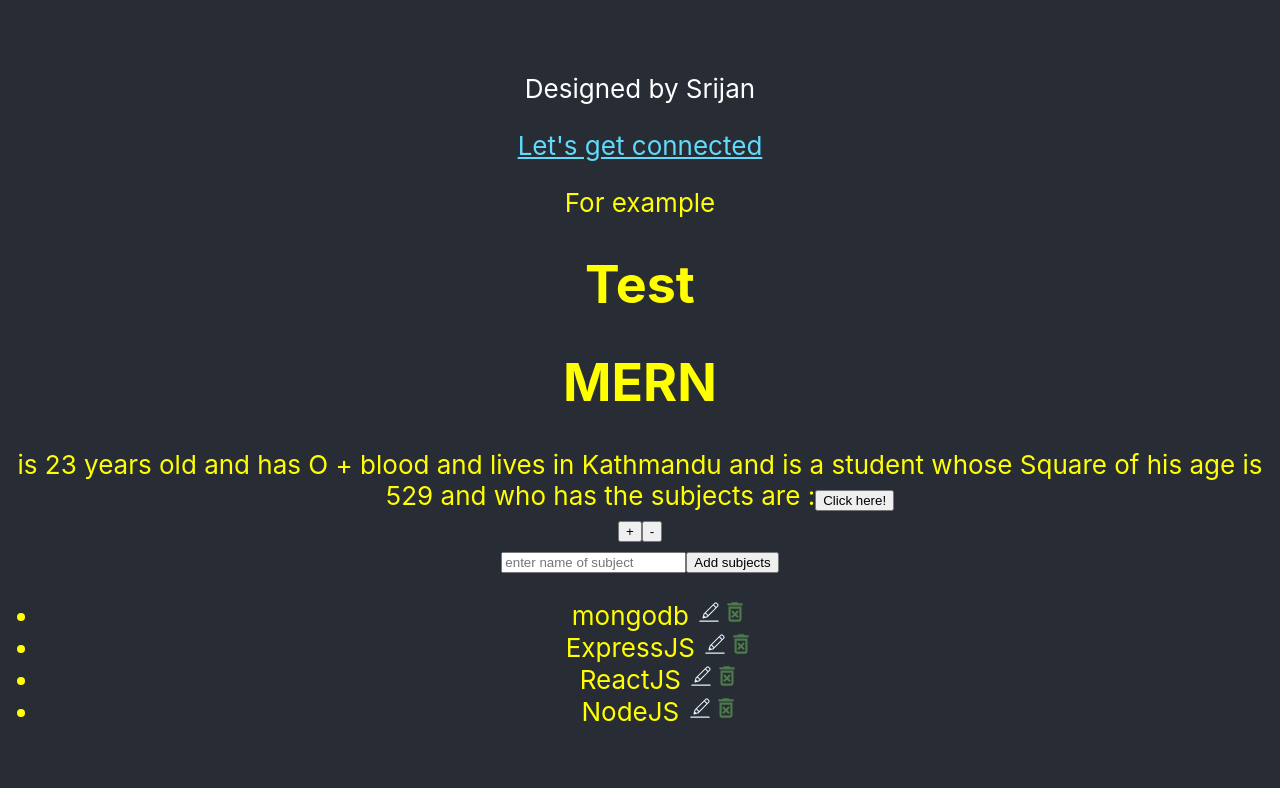
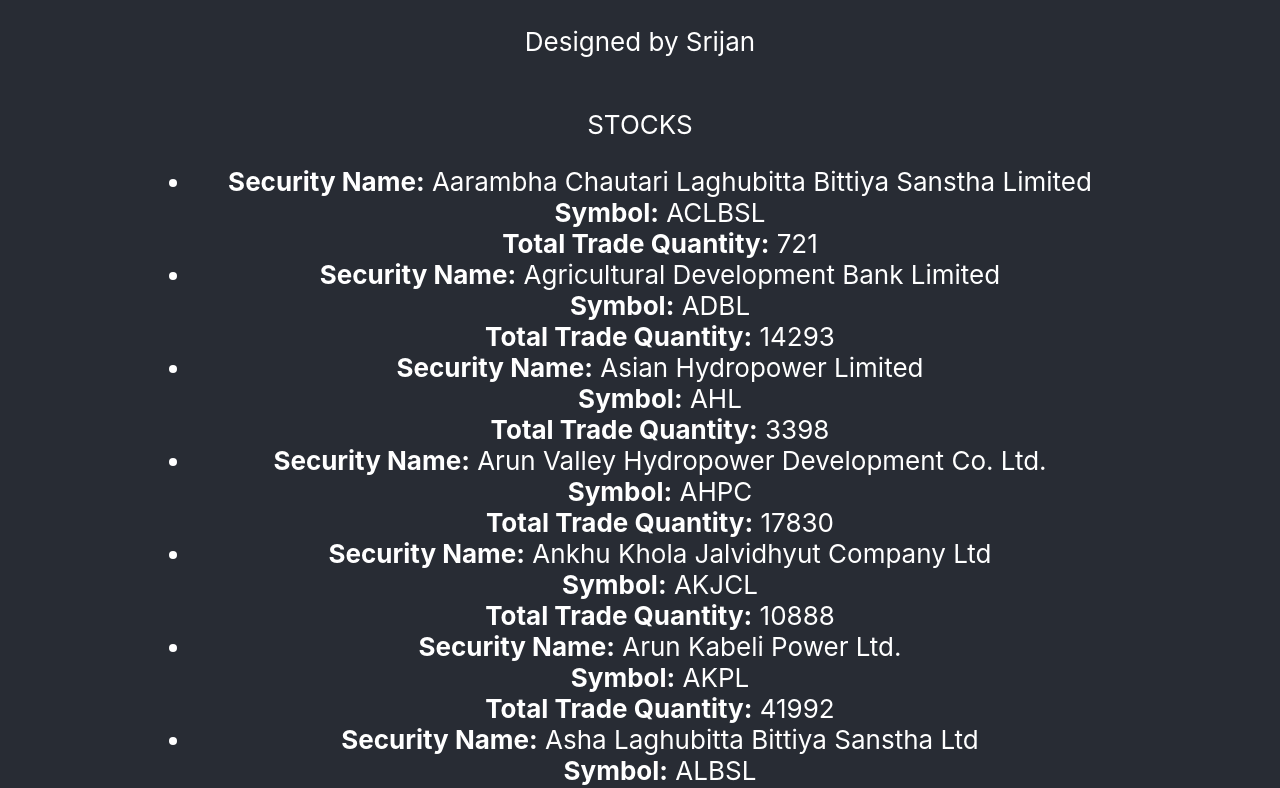
Before and after one commit to srijankarki07/MERN, a React (Create React App) app in the folder react/sri/: page / in a window 1280 px wide. Shown: the top 788 px of the page. Built offline with nearby package versions, Linux system fonts and the light colour scheme.

Commit message:
Adding new component

```diff
--- a/react/sri/src/App.js
+++ b/react/sri/src/App.js
@@ -1,5 +1,6 @@
 import "./App.css";
 import FirstComponent from "./FirstComponent";
+import NepseStocks from "./NepseStocks";
 
 function App() {
   return (
@@ -11,10 +12,8 @@ function App() {
           href="https://reactjs.org"
           target="_blank"
           rel="noopener noreferrer"
-        >
-          Let's get connected
-        </a>
-        <FirstComponent
+        ></a>
+        {/*<FirstComponent
           name="Test"
           courseName={"MERN"}
           age={23}
@@ -24,7 +23,9 @@ function App() {
           //array
           subjects={["mongodb", "ExpressJS", "ReactJS", "NodeJS"]}
           square={(x) => x * x}
-        />
+  />*/}
+
+        <NepseStocks name="STOCKS" />
       </header>
     </div>
   );
```
